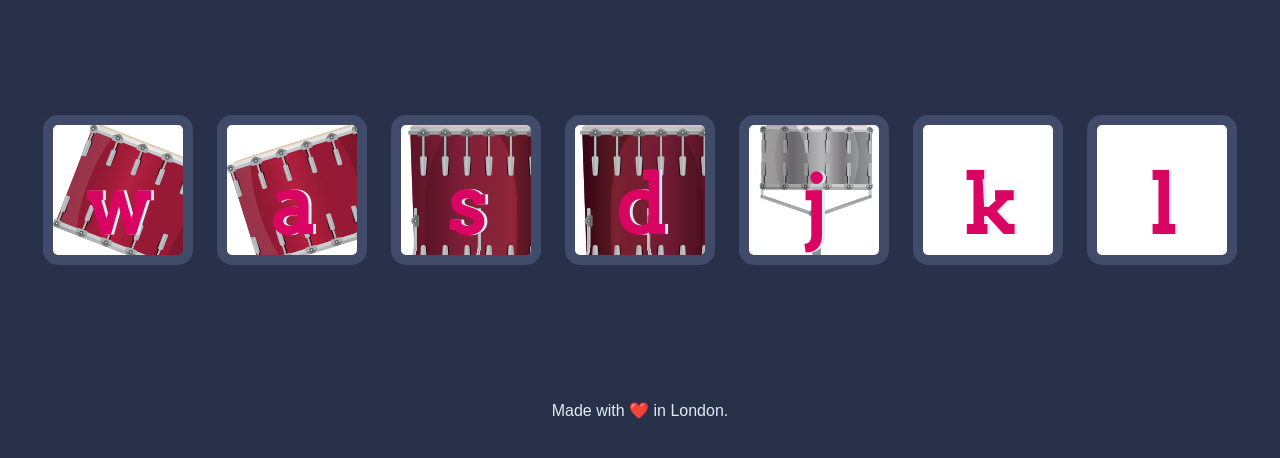
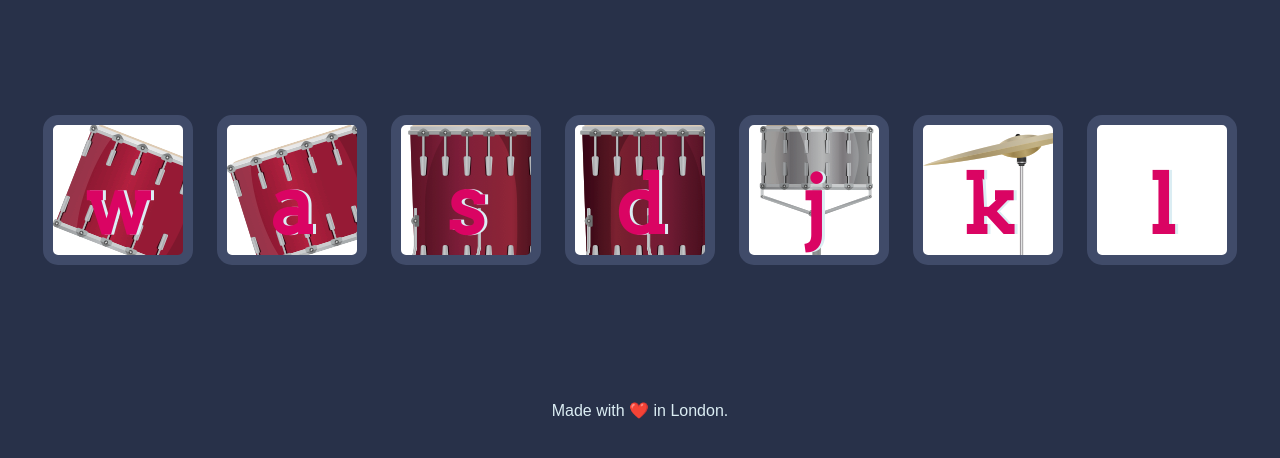
Before and after one commit to Margherita97/drum-kit, a plain HTML site: page index.html in a window 1280 px wide. Shown: the part 174-632 px from the top of the page. Drawn offline with Linux system fonts and the light colour scheme.

Commit message:
Add image .k

```diff
--- a/styles.css
+++ b/styles.css
@@ -37,7 +37,7 @@ footer {
 }
 
 .k {
-
+  background-image: url("images/crash.png");
 }
 
 .l {
```
